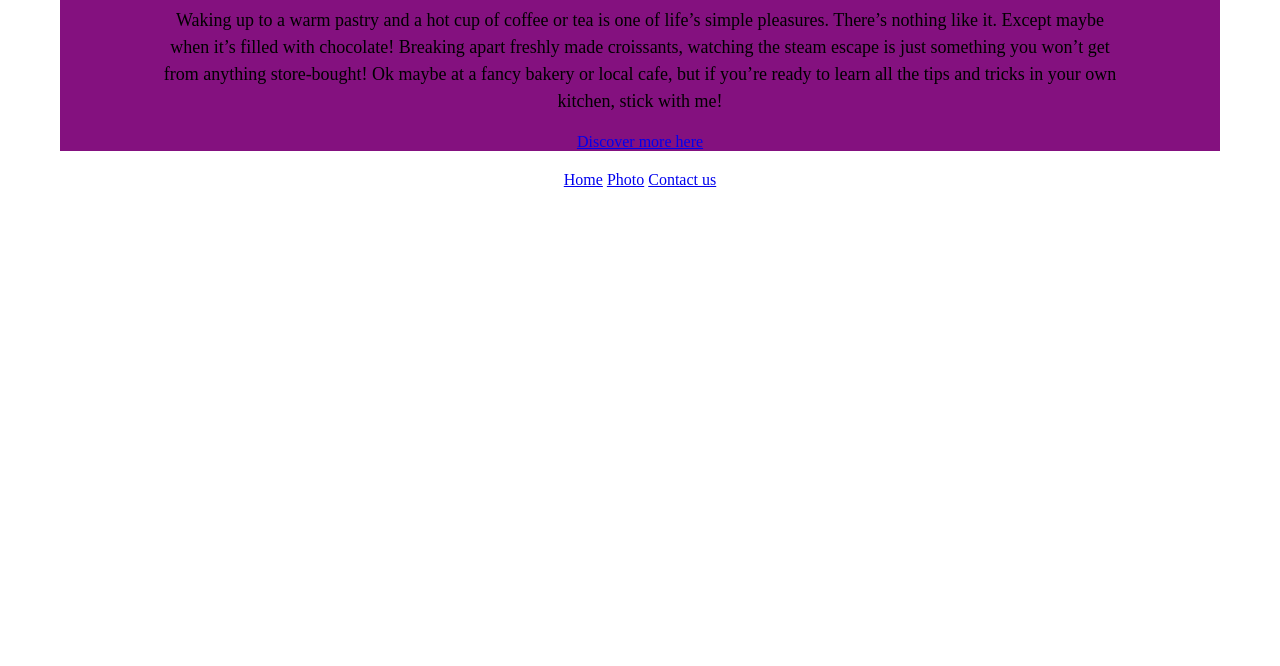
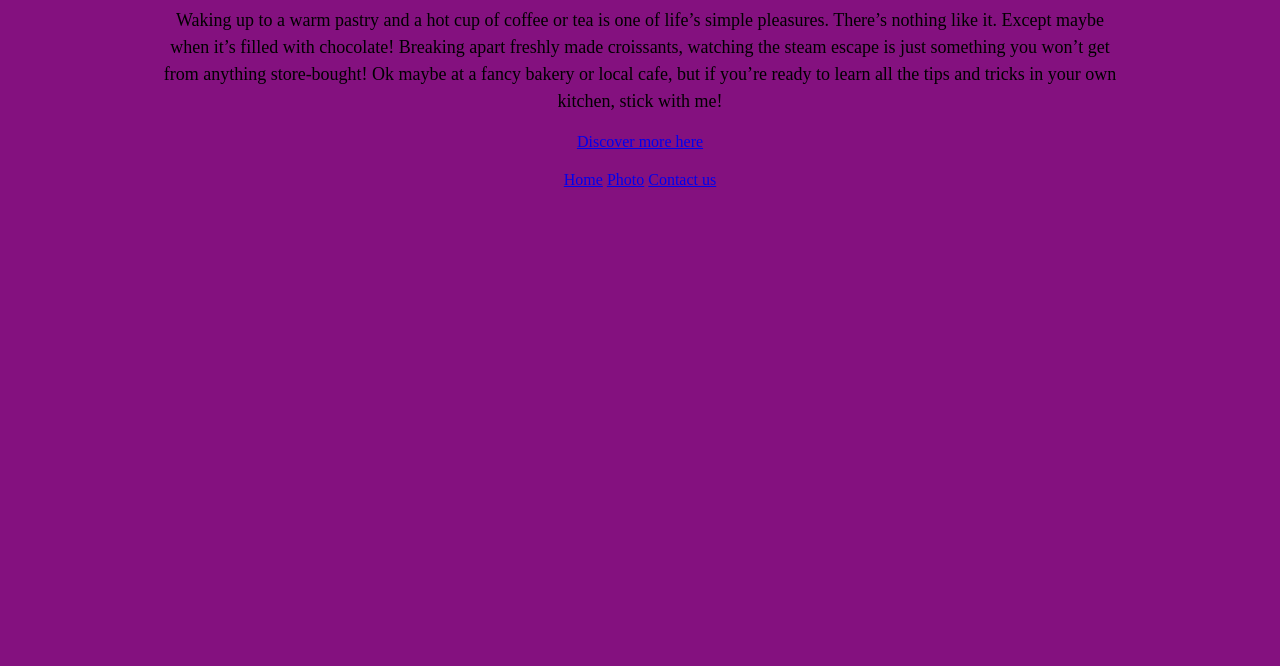
Before and after one commit to chizoma44/Croissant, a plain HTML site: page index.html in a window 1280 px wide. Shown: the part 134-800 px from the top of the page. Drawn offline with Linux system fonts and the light colour scheme.

Commit message:
Changed background width.

```diff
--- a/css/styles.css
+++ b/css/styles.css
@@ -1,5 +1,5 @@
 body {
-  max-width: 800;
+  background: rgb(132, 17, 127);
   text-align: center;
   margin: 20px;
   display: block;
@@ -18,5 +18,4 @@ footer {
   padding-right: 100px;
 }
 .selection {
-  background: rgb(132, 17, 127);
 }
```
